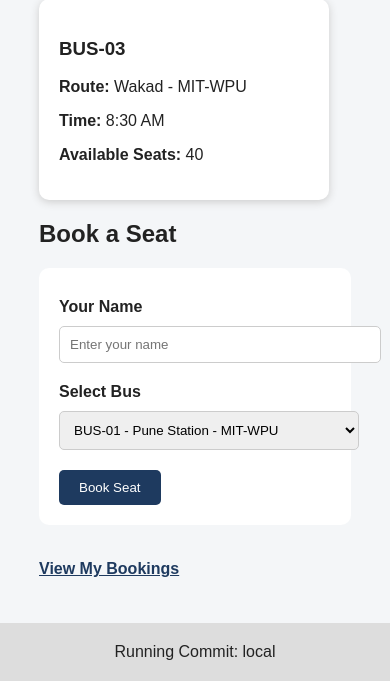
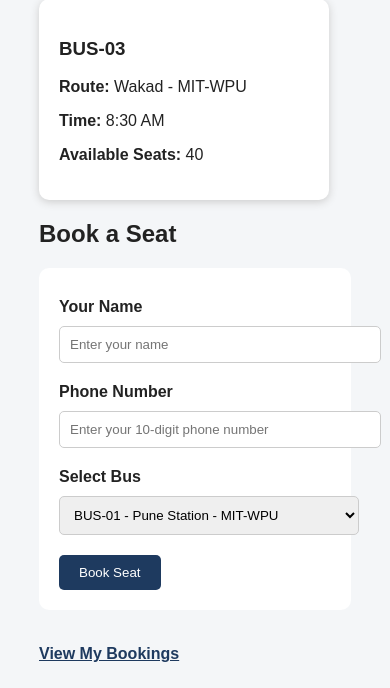
Before and after one commit to Anushka1506/bustrack, a Flask app: page / in a window 390 px wide. Shown: the part 643-1331 px from the top of the page. Run offline with Flask 3, Linux system fonts and the light colour scheme.

Commit message:
feat: add phone number to bus booking

```diff
--- a/app.py
+++ b/app.py
@@ -47,10 +47,14 @@ def home():
 @app.route("/book", methods=["POST"])
 def book():
     name = request.form.get("name", "").strip()
+    phone = request.form.get("phone", "").strip()
     bus_id = request.form.get("bus_id", "")
 
-    if not name or not bus_id:
-        return "Name and bus are required", 400
+    if not name or not phone or not bus_id:
+        return "Name, phone number and bus are required", 400
+
+    if not bus_id.isdigit():
+        return "Invalid bus selection", 400
 
     bus = next(
         (bus for bus in buses if bus["id"] == int(bus_id)),
@@ -66,6 +70,7 @@ def book():
     booking = {
         "id": len(bookings) + 1,
         "name": name,
+        "phone": phone,
         "bus": bus["number"],
         "route": bus["route"],
         "time": bus["time"]
--- a/templates/index.html
+++ b/templates/index.html
@@ -42,7 +42,23 @@
 
         <label>Your Name</label>
 
-        <input type="text" name="name" placeholder="Enter your name" required>
+        <input
+            type="text"
+            name="name"
+            placeholder="Enter your name"
+            required
+        >
+
+        <label>Phone Number</label>
+
+        <input
+            type="tel"
+            name="phone"
+            placeholder="Enter your 10-digit phone number"
+            pattern="[0-9]{10}"
+            maxlength="10"
+            required
+        >
 
         <label>Select Bus</label>
 
```
Also changed, not shown: tests/test_app.py (+3 -0 lines).
